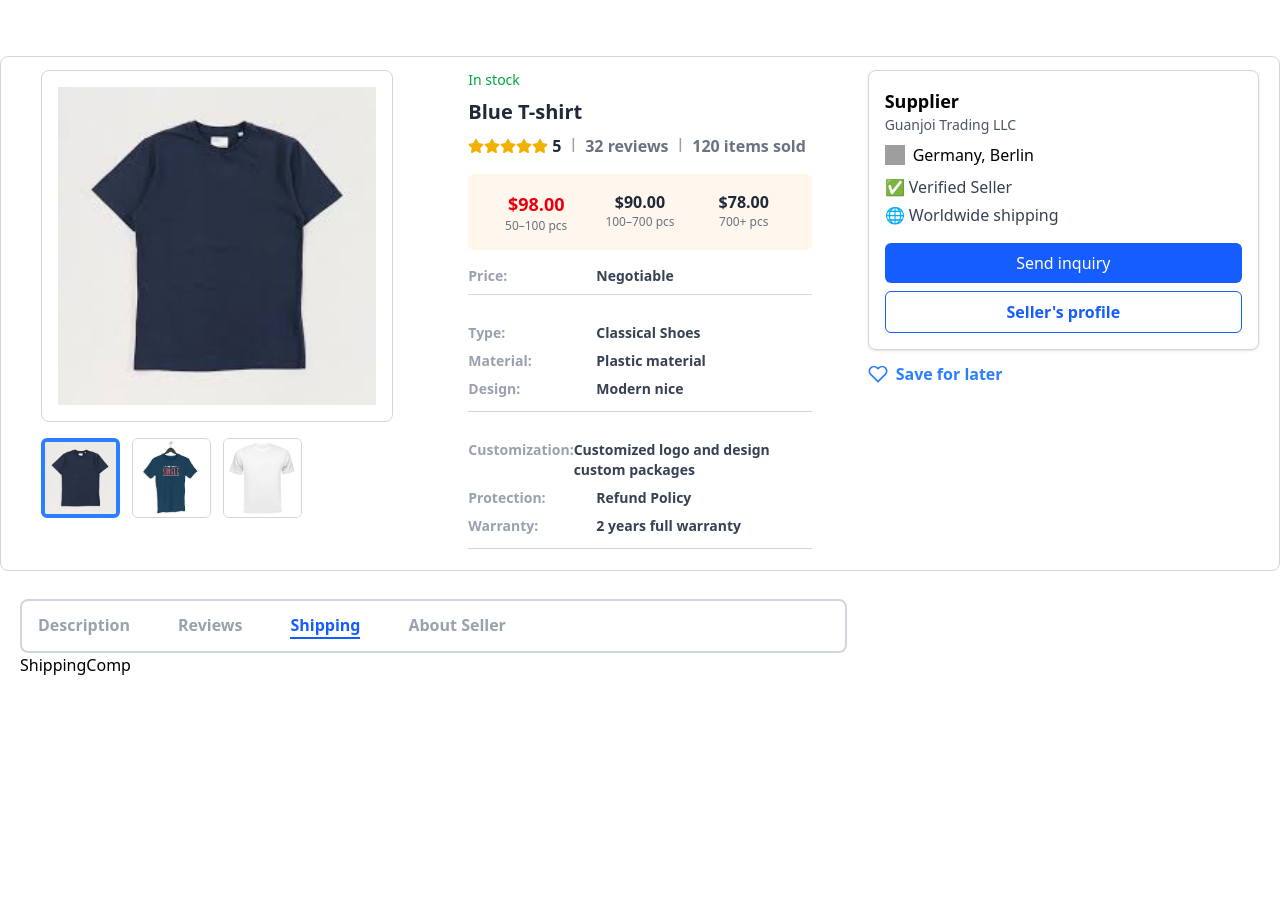
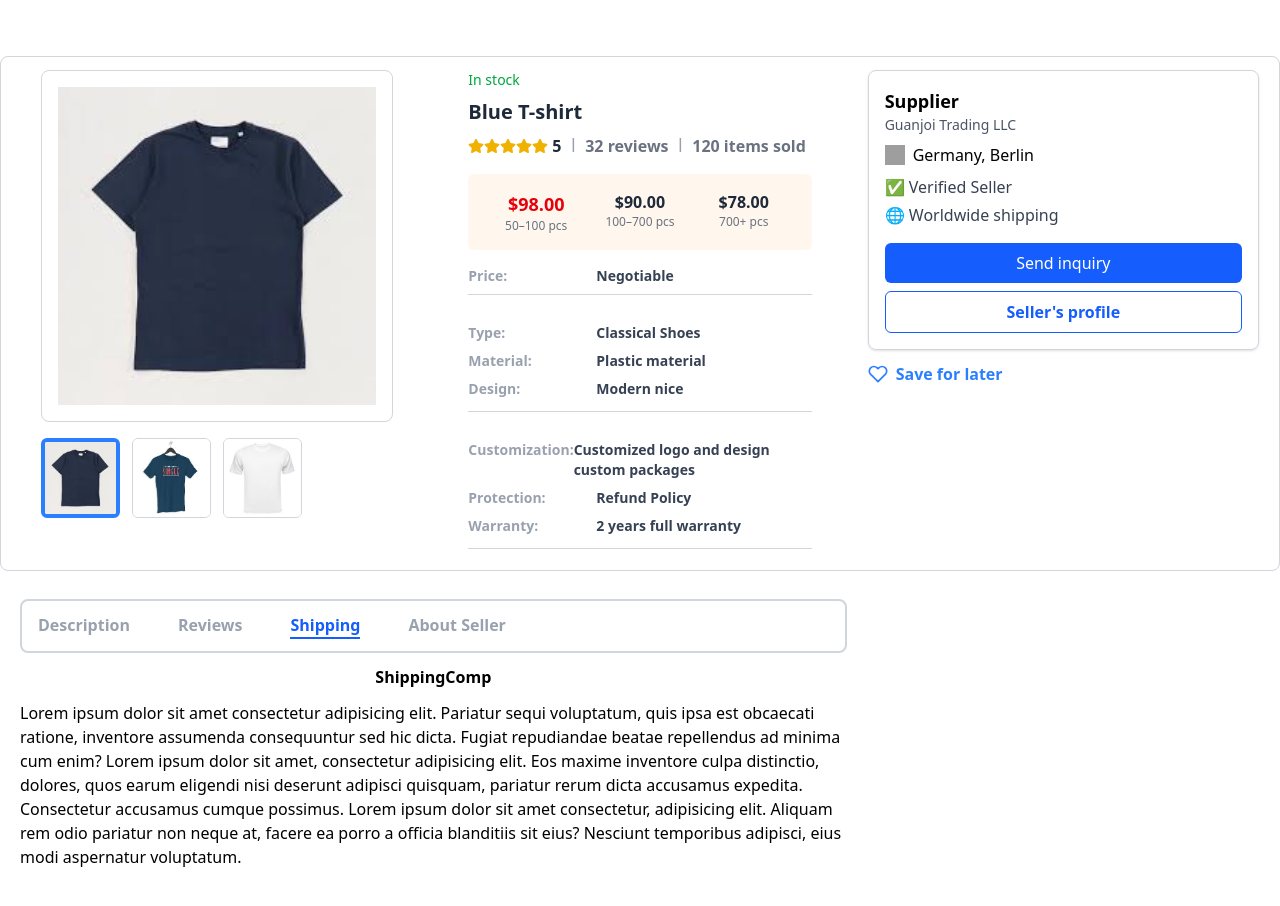
Before and after one commit to Qamar5656/E-commerce-Website, a React (Vite) app: page /details in a window 1280 px wide. Both pictures are taken after a click on the item "Shipping". Shown: the top 906 px of the page. Before the commit the page ends 800 px from the top, so only its background shows below. Built offline with nearby package versions, Linux system fonts and the light colour scheme; grey boxes are pictures that could not be loaded.

Commit message:
adding content in shipping component

```diff
--- a/src/Components/Grocery Items Description/ShippingComp.jsx
+++ b/src/Components/Grocery Items Description/ShippingComp.jsx
@@ -3,7 +3,24 @@ import React from "react";
 const ShippingComp = () => {
   return (
     <>
-      <div>ShippingComp</div>
+      <>
+        <div>
+          <h1 className="text-center font-bold py-3 ">ShippingComp</h1>
+          <p>
+            Lorem ipsum dolor sit amet consectetur adipisicing elit. Pariatur
+            sequi voluptatum, quis ipsa est obcaecati ratione, inventore
+            assumenda consequuntur sed hic dicta. Fugiat repudiandae beatae
+            repellendus ad minima cum enim? Lorem ipsum dolor sit amet,
+            consectetur adipisicing elit. Eos maxime inventore culpa distinctio,
+            dolores, quos earum eligendi nisi deserunt adipisci quisquam,
+            pariatur rerum dicta accusamus expedita. Consectetur accusamus
+            cumque possimus. Lorem ipsum dolor sit amet consectetur, adipisicing
+            elit. Aliquam rem odio pariatur non neque at, facere ea porro a
+            officia blanditiis sit eius? Nesciunt temporibus adipisci, eius modi
+            aspernatur voluptatum.
+          </p>
+        </div>
+      </>
     </>
   );
 };
```
